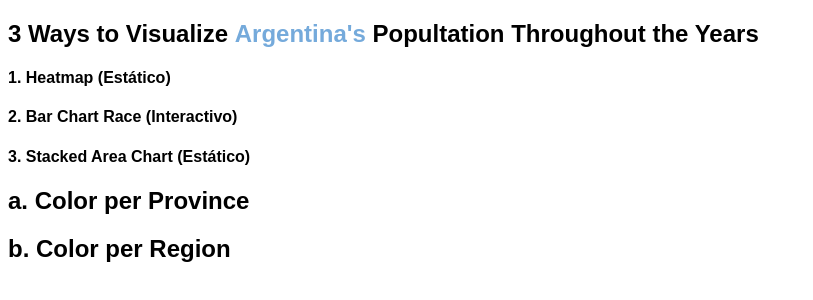
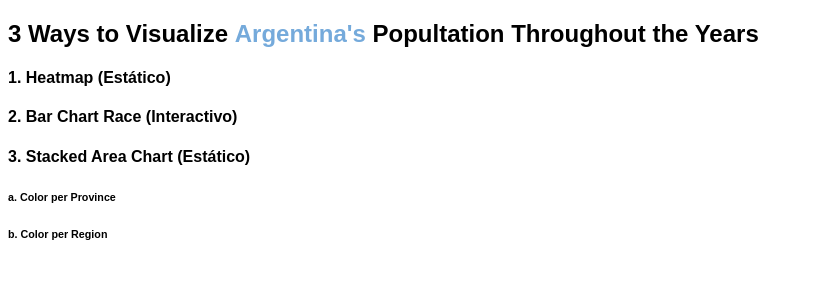
Before and after one commit to ximezuber/infovis, a plain HTML site: page other/arg_pop.html in a window 1280 px wide. Shown: the whole page, without its empty margins (0-813 px from the left). Drawn offline with Linux system fonts and the light colour scheme; a script that the page names is missing.

Commit message:
Update arg_pop.html

```diff
--- a/other/arg_pop.html
+++ b/other/arg_pop.html
@@ -22,7 +22,7 @@
     </script>
   </div>
   <h4>3. Stacked Area Chart (Estático)</h4>
-  <h2>a. Color per Province</h2>
+  <h6>a. Color per Province</h6>
   <div class='tableauPlaceholder' id='viz1617575057780' style='position: relative'>
     <noscript>
       <a href='#'>
@@ -54,7 +54,7 @@
     scriptElement.src = 'https://public.tableau.com/javascripts/api/viz_v1.js';
     vizElement.parentNode.insertBefore(scriptElement, vizElement);
   </script>
-  <h2>b. Color per Region</h2>
+  <h6>b. Color per Region</h6>
   <div class='tableauPlaceholder' id='viz1617628669733' style='position: relative'>
     <noscript>
       <a href='#'>
```
